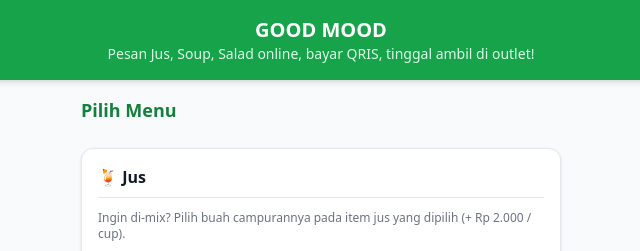
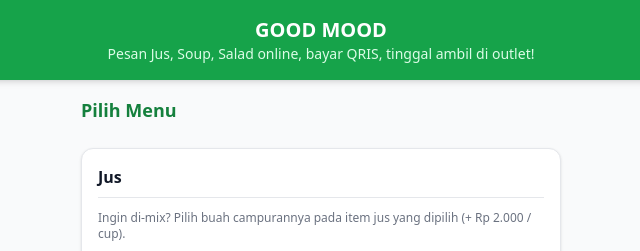
Before and after one commit to GalangIswara/GoodMoodWebsite, a plain HTML site: page index.html in a window 1280 px wide. Shown: the top 251 px of the page, 319-959 px from the left. Drawn offline with nearby package versions, Linux system fonts and the light colour scheme.

Commit message:
Remove emoji from Jus section header

```diff
--- a/index.html
+++ b/index.html
@@ -22,7 +22,7 @@
 
             <!-- Kategori: Jus -->
             <div class="bg-white p-4 rounded-xl shadow border border-gray-200">
-                <h3 class="font-bold text-base text-gray-900 mb-3 border-b pb-2">🍹 Jus</h3>
+                <h3 class="font-bold text-base text-gray-900 mb-3 border-b pb-2">Jus</h3>
                 <p class="text-xs text-gray-500 mb-3">
                     Ingin di-mix? Pilih buah campurannya pada item jus yang dipilih (+ Rp 2.000 / cup).
                 </p>
```
